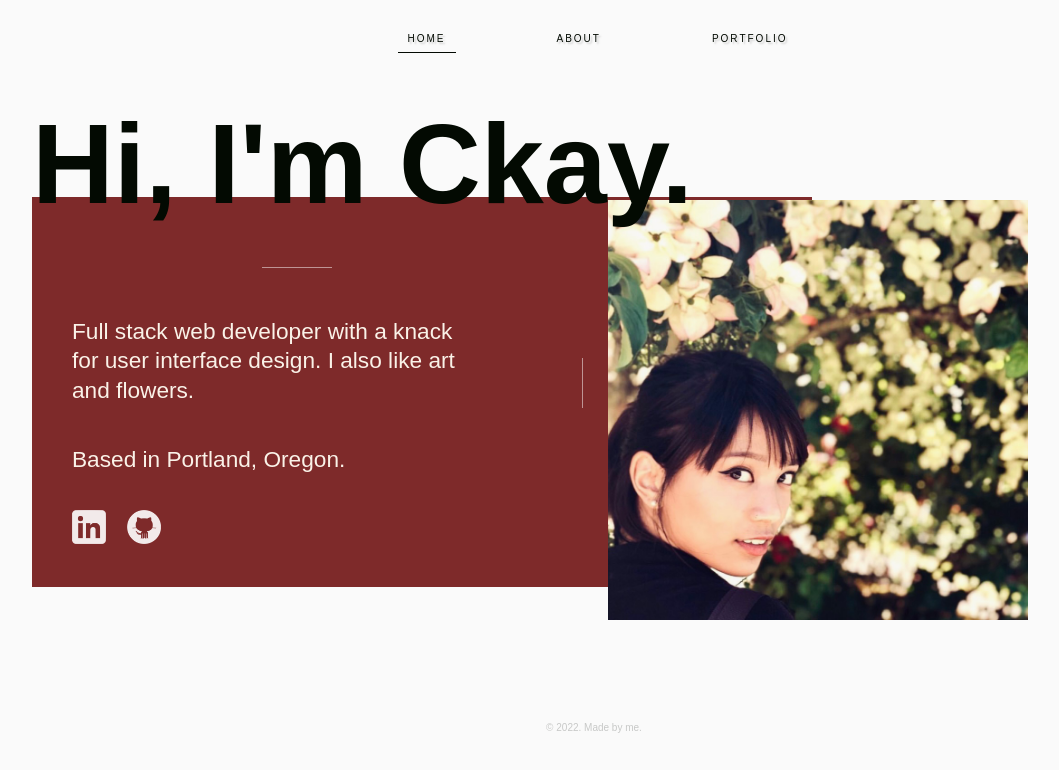
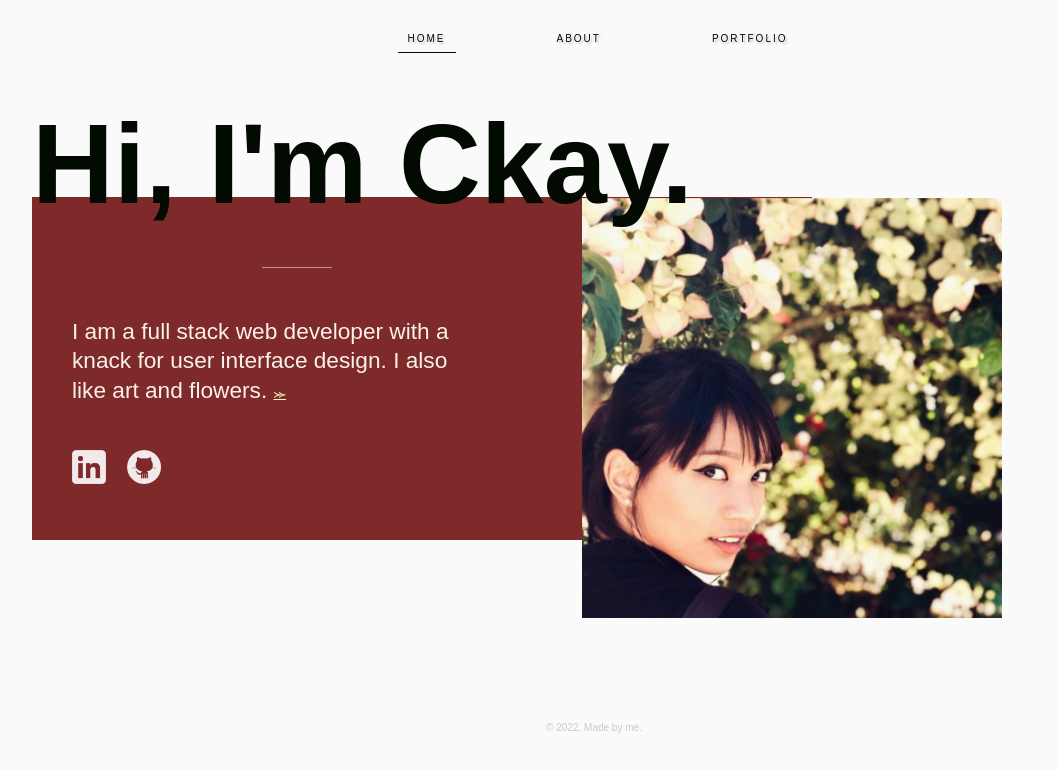
Before and after one commit to ckaynatividad/ckaynatividad-site, a React app: page / in a window 1280 px wide. Shown: the top 770 px of the page, without its empty margins (46-1105 px from the left). Built offline with nearby package versions, Linux system fonts and the light colour scheme.

Commit message:
styling for home, made transition delay

```diff
--- a/src/views/Home/Home.css
+++ b/src/views/Home/Home.css
@@ -6,6 +6,11 @@ h1 {
   position: fixed;
   font-weight: bold;
   color: rgb(3, 10, 2);
+  -webkit-animation: fadeIn 5s;
+  -moz-animation: fadeIn 5s;
+  -o-animation: fadeIn 5s;
+  -ms-animation: fadeIn 5s;
+  animation: fadeIn 5s;
 }
 
 .description {
@@ -19,6 +24,12 @@ h1 {
   background-color: rgb(126, 42, 42);
   padding: 99.8px 100px 90px 40px;
   position: fixed;
+  -webkit-animation: fadeIn 5s 2s;
+  animation: fadeIn 3s 2s;
+  -moz-animation: fadeIn 3s 2s;
+  -o-animation: fadeIn 3s;
+  -ms-animation: fadeIn 3s;
+  animation-fill-mode: both;
 }
 
 .text {
@@ -26,6 +37,18 @@ h1 {
   line-height: 1.3;
   margin-top: 20px;
   color: rgb(250, 242, 232);
+  margin-bottom: 45px;
+}
+
+.text a {
+  color: rgb(244, 245, 179);
+  text-decoration: dotted;
+  font-size: 10pt;
+  text-decoration: underline;
+}
+
+.text a:visited {
+  color: rgb(244, 245, 179);
 }
 
 h1,
@@ -38,11 +61,6 @@ h1,
   height: 450px;
   margin: 30px 70px 170px 70px;
   display: inline-flex;
-  animation: fadeIn 5s;
-  -webkit-animation: fadeIn 5s;
-  -moz-animation: fadeIn 5s;
-  -o-animation: fadeIn 5s;
-  -ms-animation: fadeIn 5s;
 }
 @keyframes fadeIn {
   0% {
@@ -115,8 +133,7 @@ h1,
   width: 34px;
   height: 34px;
   z-index: 3;
-  margin-top: 35px;
-  position: fixed;
+  margin-top: 45px;
   opacity: 90%;
   position: fixed;
 }
@@ -125,9 +142,8 @@ h1,
   width: 34px;
   height: 34px;
   z-index: 3;
-  margin-top: 35px;
+  margin-top: 45px;
   margin-left: 55px;
-  position: fixed;
   opacity: 90%;
   border-radius: 40%;
   position: fixed;
@@ -136,20 +152,14 @@ h1,
 .pic {
   width: 420px;
   height: 420px;
-  margin-left: 45%;
-  margin-top: 8%;
+  margin-left: 43%;
+  margin-top: 7.8%;
   z-index: 1;
   position: fixed;
+  -webkit-animation: fadeIn 2s 1s;
+  animation: fadeIn 2s 1s;
+  -moz-animation: fadeIn 2s 1s;
+  -o-animation: fadeIn 2s 1s;
+  -ms-animation: fadeIn 2s 1s;
+  animation-fill-mode: both;
 }
-
-.icon-pic {
-  display: flexbox;
-  justify-content: space-evenly;
-  margin-top: 0px;
-  margin-bottom: 10px;
-}
-
-.city {
-  margin-top: 40px;
-  margin-bottom: 0;
-}
--- a/src/views/Home/Home.jsx
+++ b/src/views/Home/Home.jsx
@@ -35,10 +35,9 @@ export default function Home() {
         <img className="pic" src={require('./assets/pic.jpg')} />
         <div className="description">
           <p className="text">
-            Full stack web developer with a knack for user interface design. I
-            also like art and flowers.
-            <p className="city">Based in Portland, Oregon.</p>
-            <span className="icon-pic">
+            I am a full stack web developer with a knack for user interface
+            design. I also like art and flowers. <a href="/about">⪼</a>
+            <div className="icon-pic">
               <a href="https://www.linkedin.com/in/ckaynatividad/">
                 <img
                   className="icon"
@@ -53,7 +52,7 @@ export default function Home() {
                   alt=""
                 />
               </a>
-            </span>
+            </div>
           </p>
         </div>
       </div>
```
